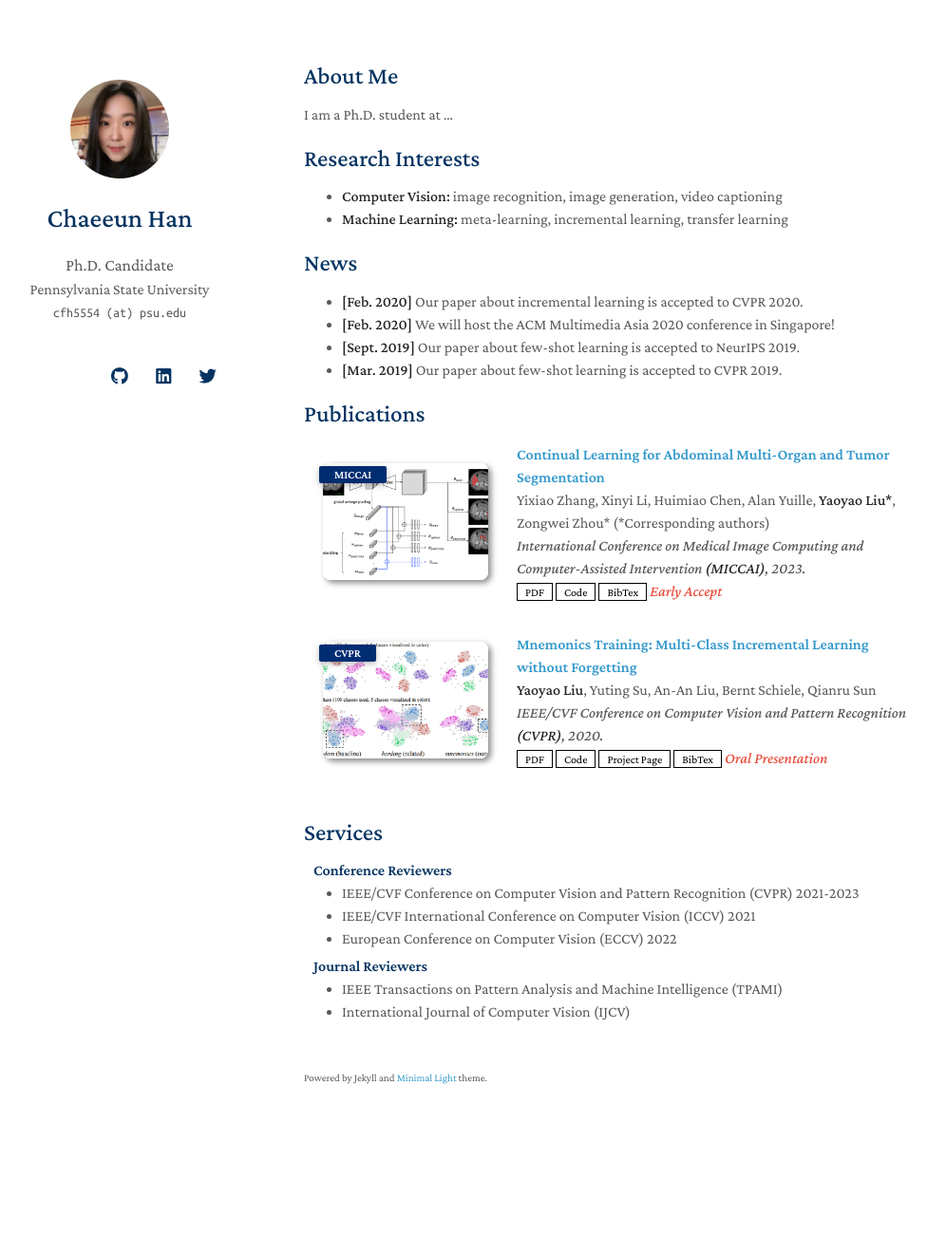
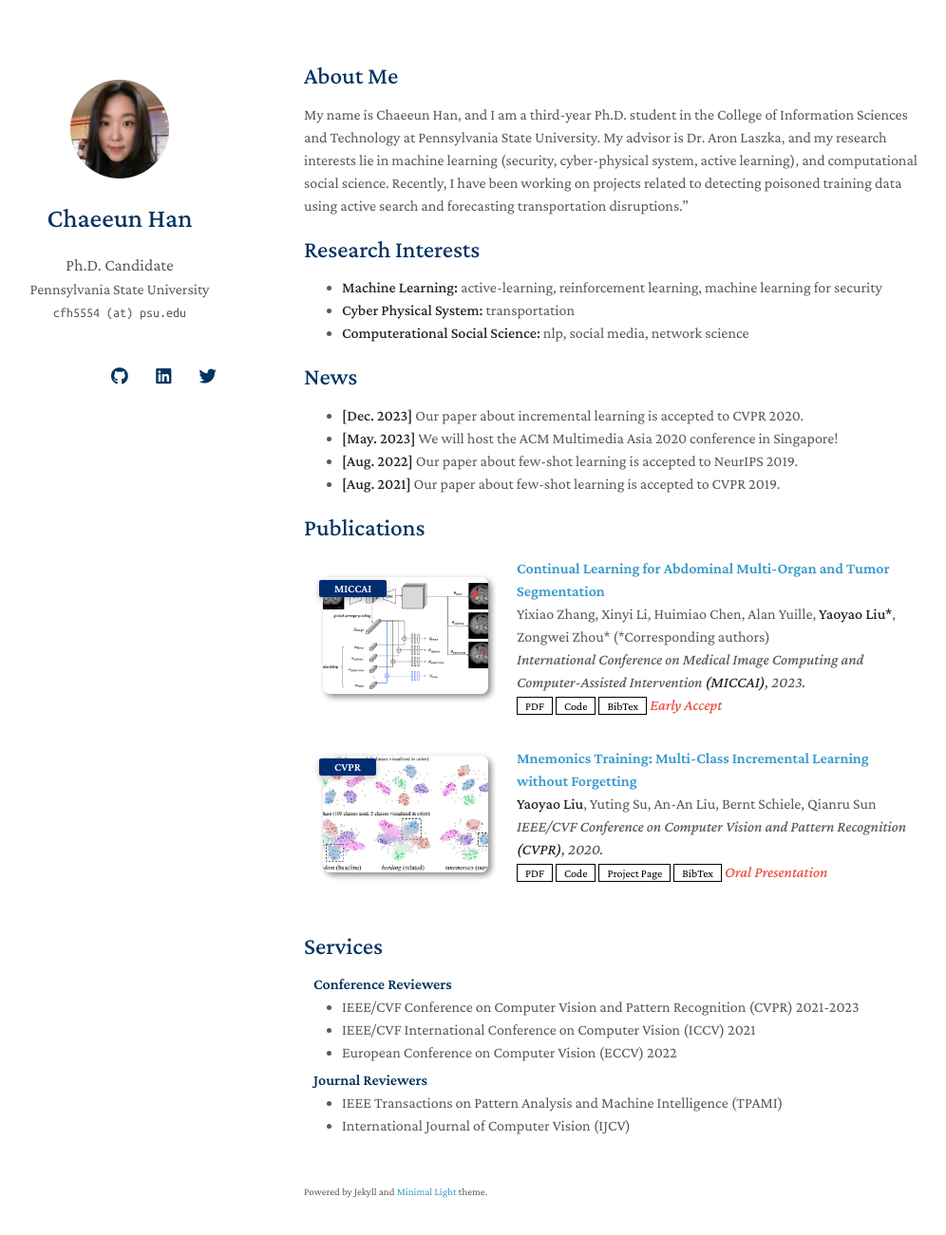
Before and after one commit to chaeeun-h/chaeeun-h.github.io, a Jekyll site: the page built from index.md, in a window 1280 px wide and 1336 px high. Shown: the top 1301 px of the window at 95% size, without its empty margins (150-1146 px from the left). Built offline with Jekyll 4.4.1, drawn with Linux system fonts in a browser that asks for light colours; nearby versions of some CDN libraries; a style sheet for code colours, icons or effects is not loaded; our own code applies the rules of GitHub Pages for plain Markdown files.

Commit message:
Update index.md

```diff
--- a/index.md
+++ b/index.md
@@ -4,19 +4,20 @@ layout: homepage
 
 ## About Me
 
-I am a Ph.D. student at ...
+My name is Chaeeun Han, and I am a third-year Ph.D. student in the College of Information Sciences and Technology at Pennsylvania State University. My advisor is Dr. Aron Laszka, and my research interests lie in machine learning (security, cyber-physical system, active learning), and computational social science. Recently, I have been working on projects related to detecting poisoned training data using active search and forecasting transportation disruptions."
 
 ## Research Interests
 
-- **Computer Vision:** image recognition, image generation, video captioning
-- **Machine Learning:** meta-learning, incremental learning, transfer learning
+- **Machine Learning:** active-learning, reinforcement learning, machine learning for security
+- **Cyber Physical System:** transportation
+- **Computerational Social Science:** nlp, social media, network science
 
 ## News
 
-- **[Feb. 2020]** Our paper about incremental learning is accepted to CVPR 2020.
-- **[Feb. 2020]** We will host the ACM Multimedia Asia 2020 conference in Singapore!
-- **[Sept. 2019]** Our paper about few-shot learning is accepted to NeurIPS 2019.
-- **[Mar. 2019]** Our paper about few-shot learning is accepted to CVPR 2019.
+- **[Dec. 2023]** Our paper about incremental learning is accepted to CVPR 2020.
+- **[May. 2023]** We will host the ACM Multimedia Asia 2020 conference in Singapore!
+- **[Aug. 2022]** Our paper about few-shot learning is accepted to NeurIPS 2019.
+- **[Aug. 2021]** Our paper about few-shot learning is accepted to CVPR 2019.
 
 {% include_relative _includes/publications.md %}
 
```
